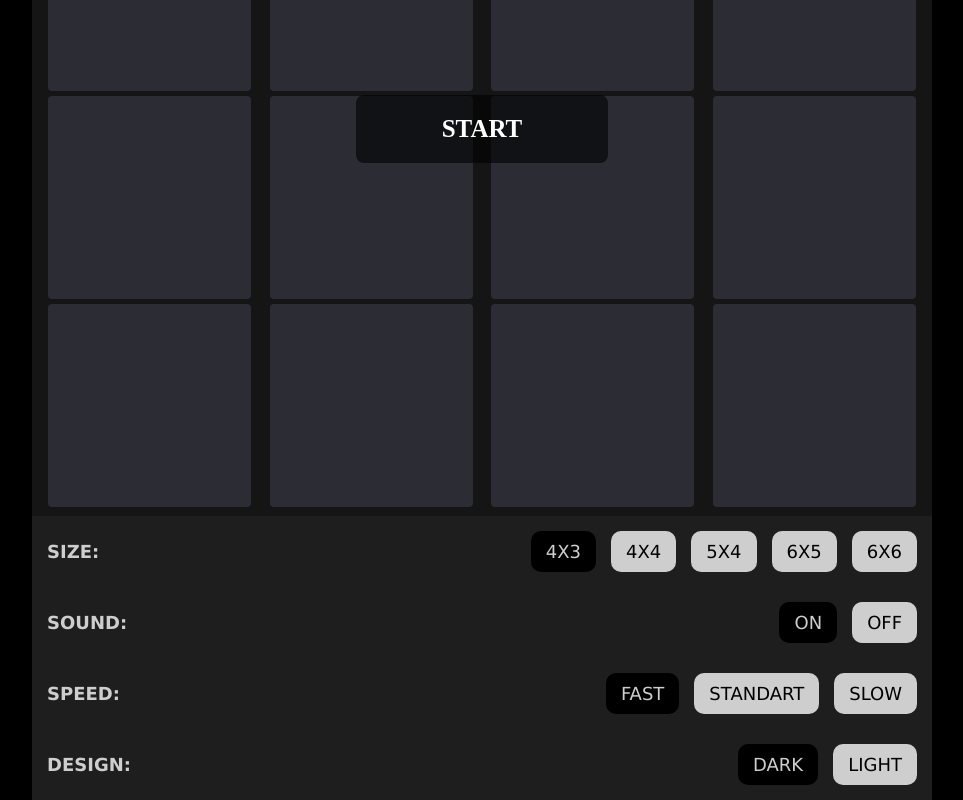
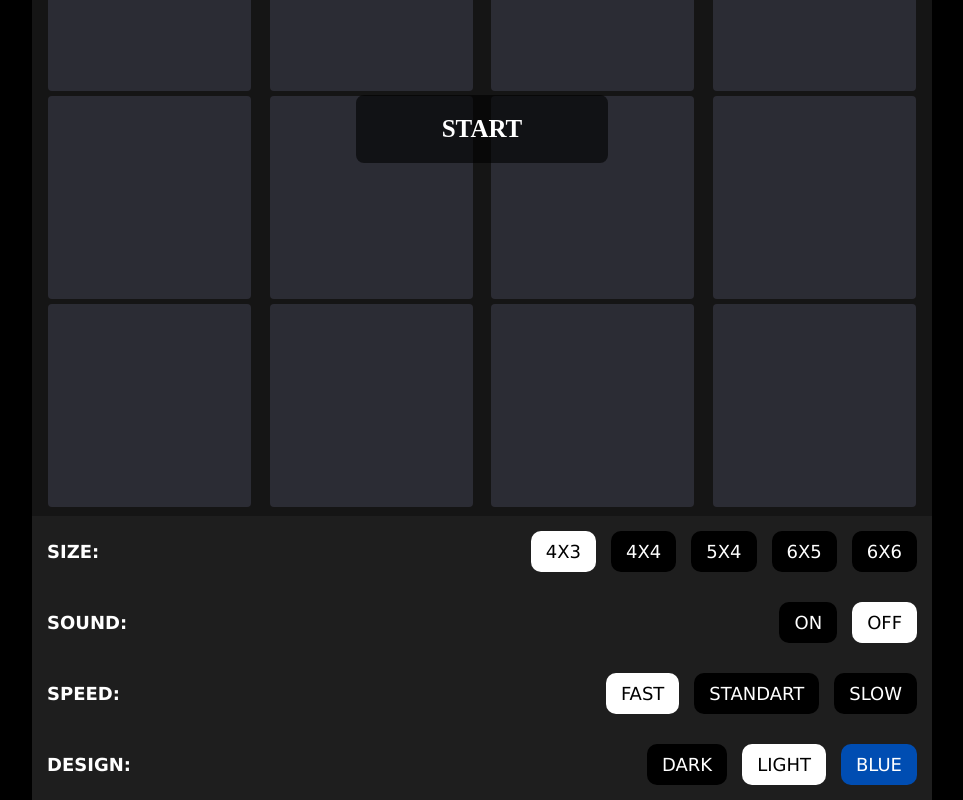
Before and after one commit to Rimeey/memorygame, a React (Create React App) app: page / in a window 1280 px wide. Shown: the part 174-974 px from the top of the page, without its empty margins (158-1121 px from the left). Built offline with nearby package versions, Linux system fonts and the light colour scheme.

Commit message:
pre-release

```diff
--- a/src/Components/SettingsBlock/SettingBlock.jsx
+++ b/src/Components/SettingsBlock/SettingBlock.jsx
@@ -21,8 +21,8 @@ export default function SettingsBlock() {
             <div className="settings_element">
                 <h2>Sound:</h2>
                 <div className="setting">
-                    <div className="button active" onClick={(e) => handle_click_sound(e)}>On</div>
-                    <div className="button" onClick={(e) => handle_click_sound(e)}>Off</div>
+                    <div className="button" onClick={(e) => handle_click_sound(e)}>On</div>
+                    <div className="button active" onClick={(e) => handle_click_sound(e)}>Off</div>
                 </div>
             </div>
             <div className="settings_element">
@@ -36,8 +36,9 @@ export default function SettingsBlock() {
             <div className="settings_element">
                 <h2>Design:</h2>
                 <div className="setting">
-                    <div className="button active" onClick={(e) => handle_click_theme(e)}>Dark</div>
-                    <div className="button" onClick={(e) => handle_click_theme(e)}>Light</div>
+                    <div className="button dark" onClick={(e) => handle_click_theme(e)}>Dark</div>
+                    <div className="button light" onClick={(e) => handle_click_theme(e)}>Light</div>
+                    <div className="button blue" onClick={(e) => handle_click_theme(e)}>Blue</div>
                 </div>
             </div>
         </div>
--- a/src/Components/SettingsBlock/settingsblock.scss
+++ b/src/Components/SettingsBlock/settingsblock.scss
@@ -24,7 +24,7 @@
     }
 
     h2 {
-        color: var(--non-active-button-background-color);
+        color: var(--text-color);
         transition: color 200ms linear;
         font: {
             size: 18px;
@@ -33,8 +33,8 @@
     }
 
     .button {
-        background-color: var(--non-active-button-background-color);
-        color: var(--background-color);
+        background-color: var(--background-color);
+        color: var(--text-color);
         transition: background-color 200ms linear, color 200ms linear;
         border-radius: 10px;
         padding: 10px 15px;
@@ -49,14 +49,28 @@
         user-select: none;
 
         &:hover {
-            background-color: var(--background-color);
-            color: var(--non-active-button-background-color);
+            background-color: var(--non-active-button-background-color);
+            color: var(--background-color);
+            transition: background-color 20ms linear, color 20ms linear;
         }
     }
 
     .active {
-        background-color: var(--background-color);
-        color: var(--non-active-button-background-color);
+        background-color: var(--text-color);
+        color: var(--background-color);
+    }
+
+    .dark {
+        background-color: #000;
+        color: #fff;
+    }
+    .light {
+        background-color: #fff;
+        color: #000;
+    }
+    .blue {
+        background-color: #004db2;
+        color: #fff;
     }
 }
 
--- a/src/Components/StatisticsBlock/statisticsblock.scss
+++ b/src/Components/StatisticsBlock/statisticsblock.scss
@@ -10,7 +10,7 @@
 
         .element {
             padding: 7.5px;
-            color: var(--non-active-button-background-color);
+            color: var(--text-color);
             background-color: var(--transparent-background-color);
             transition: background-color 200ms linear, color 200ms linear;
             border-radius: 15px;
--- a/src/Context.js
+++ b/src/Context.js
@@ -5,7 +5,9 @@ export const Memory = createContext();
 
 export const Context = ({ children }) => {
 
-    const { theme, setTheme } = useTheme();
+    // Other
+
+    const { setTheme } = useTheme();
 
     const [play, setPlay] = useState(false);
 
@@ -54,7 +56,7 @@ export const Context = ({ children }) => {
 
         /// sound
 
-    const [setting_sound, setSetting_sound] = useState(true);
+    const [setting_sound, setSetting_sound] = useState(false);
 
     function handle_click_sound(e) {
         button_style(e.target);
--- a/src/Hooks/useTheme.js
+++ b/src/Hooks/useTheme.js
@@ -2,10 +2,11 @@ import { useLayoutEffect } from "react";
 import { useState } from "react"
 
 export const useTheme = () => {
-    const [theme, setTheme] = useState('dark');
+    const [theme, setTheme] = useState(localStorage.getItem('theme') || 'dark');
 
     useLayoutEffect(() => {
         document.documentElement.setAttribute('data-theme', theme);
+        localStorage.setItem('theme', theme);
     }, [theme])
 
     return {theme, setTheme};
--- a/src/app.scss
+++ b/src/app.scss
@@ -19,19 +19,32 @@ body {
 /* dark theme */
 
 html[data-theme='dark'] {
-    --background-color: #000000;
+    --background-color: #000;
     --playground-background-color: #2a2a2a;
     --other-background-color: #1e1e1e;
     --non-active-button-background-color: #cecece;
     --transparent-background-color: #00000099;
+    --text-color: #fff;
 }
 
 /* light theme */
 
 html[data-theme='light'] {
-    --background-color: #ffffff;
+    --background-color: #fff;
     --playground-background-color: #e2e2e2;
     --other-background-color: #cecece;
     --non-active-button-background-color: #222222;
-    --transparent-background-color: #cecece99;
+    --transparent-background-color: #ffffff99;
+    --text-color: #000;
 }
+
+/* blue theme */
+
+html[data-theme='blue'] {
+    --background-color: #0058b6;
+    --playground-background-color: #002c56;
+    --other-background-color: #001d3e;
+    --non-active-button-background-color: #cecece;
+    --transparent-background-color: #3a57c099;
+    --text-color: #ffffff;
+}
```
